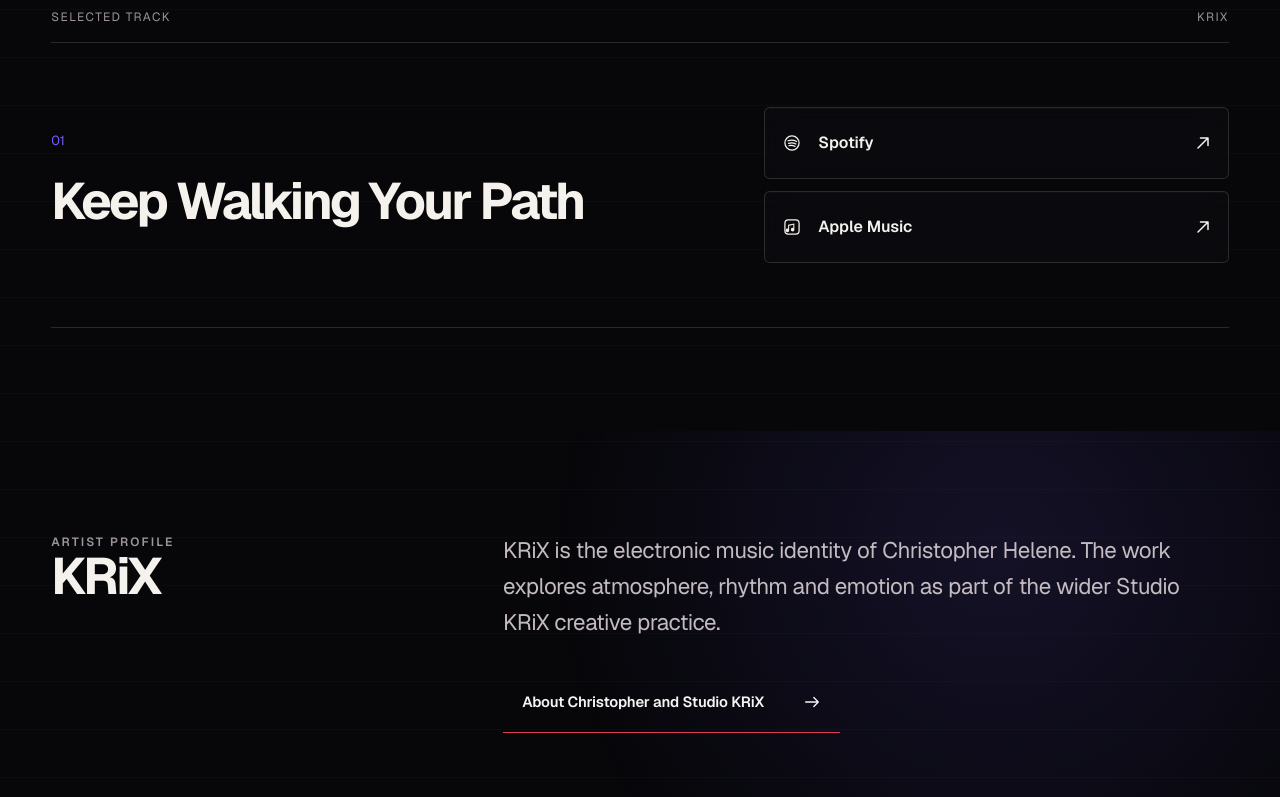
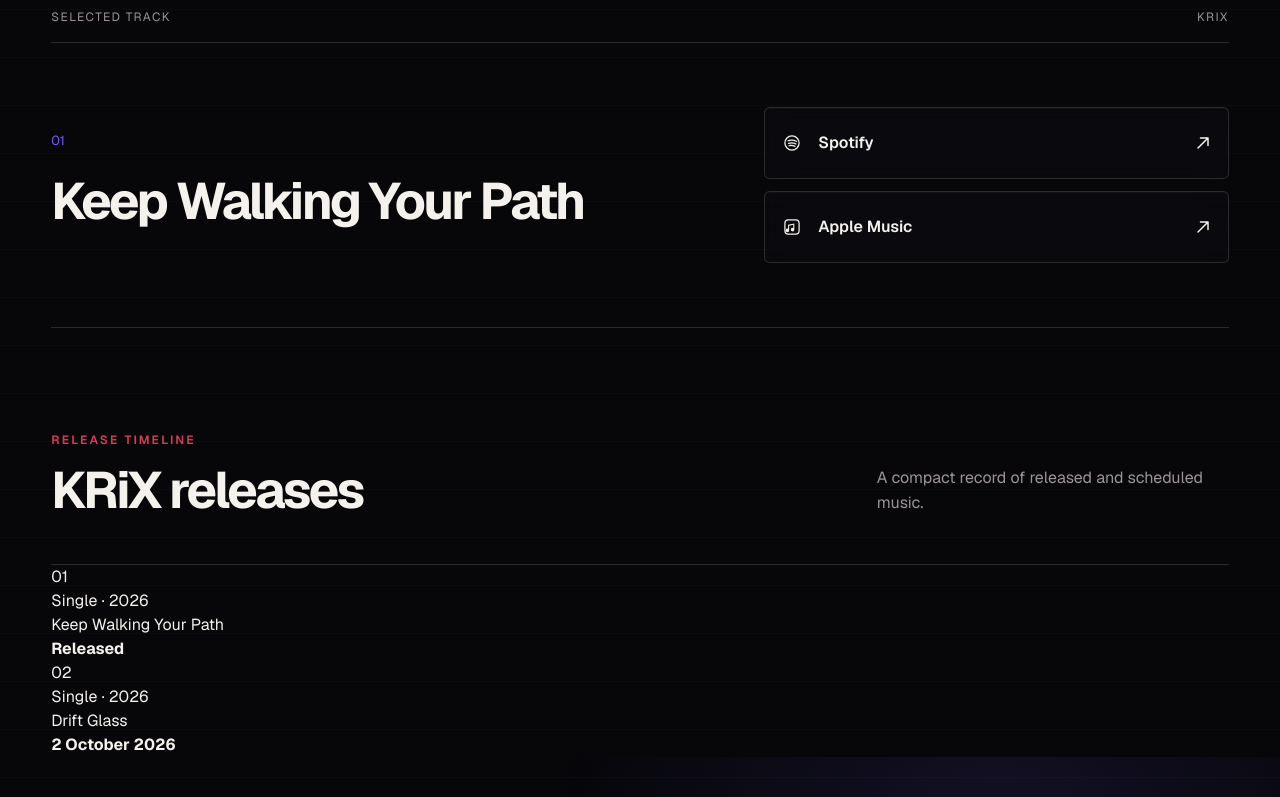
Before and after one commit to KRiX-17/Studio-KRiX-Website, a Next.js app: page /music in a window 1280 px wide. Shown: the part 2000-2797 px from the top of the page. Built offline with nearby package versions, Linux system fonts and the light colour scheme.

Commit message:
Make KRiX release state data driven

```diff
--- a/components/sections/music-section.tsx
+++ b/components/sections/music-section.tsx
@@ -8,6 +8,7 @@
   getLinksByCategory,
   getMusicServiceLinks,
 } from "@/data/links";
+import { driftGlassRelease, releaseTimeline } from "@/data/music";
 import { mondeSoniqEvents } from "@/data/monde-soniq";
 
 const musicServices = getMusicServiceLinks();
@@ -15,13 +16,18 @@
 const socialLinks = getLinksByCategory("social").filter(
   (item) => item.title === "Instagram" || item.title === "TikTok",
 );
-const driftGlassPreorderHref = "https://krix17.bandcamp.com";
+
 
 function ExternalLabel() {
   return <span className="sr-only">(opens in a new tab)</span>;
 }
 
 export function MusicSection() {
+  const driftGlassReleased =
+    Date.now() >= new Date(driftGlassRelease.releaseAt).getTime();
+  const spotify = musicServices.find((item) => item.title === "Spotify");
+  const appleMusic = musicServices.find((item) => item.title === "Apple Music");
+
   return (
     <>
       <section className="music-release">
@@ -31,21 +37,62 @@
               alt="Drift Glass by KRiX cover artwork"
               height={1800}
               sizes="(max-width: 960px) calc(100vw - 3rem), (max-width: 1400px) 40vw, 450px"
-              src="/images/music/drift-glass-cover.webp"
+              src={driftGlassRelease.artwork}
               width={1800}
             />
           </div>
           <div className="music-release__content">
-            <p className="section-label">Upcoming single</p>
-            <h2>Drift Glass</h2>
+            <p className="section-label">
+              {driftGlassReleased ? "Latest single" : "Upcoming single"}
+            </p>
+            <h2>{driftGlassRelease.title}</h2>
             <p>
-              Coming 2 October 2026 at 3:00 PM Sydney time. Pre-order now on
-              Bandcamp, with the full streaming release landing on release day.
+              {driftGlassReleased
+                ? `Released ${driftGlassRelease.dateLabel}. Open KRiX on your preferred platform or head to Bandcamp.`
+                : `Coming ${driftGlassRelease.dateLabel} at ${driftGlassRelease.timeLabel}. Pre-order now on Bandcamp, with the full streaming release landing on release day.`}
             </p>
             <div className="music-release__actions">
+              {driftGlassReleased ? (
+                <>
+                  {spotify ? (
                     <a
                       className="music-action music-action--primary"
-                href={driftGlassPreorderHref}
+                      href={spotify.href}
+                      rel="noopener noreferrer"
+                      target="_blank"
+                    >
+                      <span>Open KRiX on Spotify</span>
+                      <ArrowUpRightIcon />
+                      <ExternalLabel />
+                    </a>
+                  ) : null}
+                  {appleMusic ? (
+                    <a
+                      className="music-action"
+                      href={appleMusic.href}
+                      rel="noopener noreferrer"
+                      target="_blank"
+                    >
+                      <span>Open KRiX on Apple Music</span>
+                      <ArrowUpRightIcon />
+                      <ExternalLabel />
+                    </a>
+                  ) : null}
+                  <a
+                    className="music-action"
+                    href={driftGlassRelease.bandcampHref}
+                    rel="noopener noreferrer"
+                    target="_blank"
+                  >
+                    <span>Bandcamp</span>
+                    <ArrowUpRightIcon />
+                    <ExternalLabel />
+                  </a>
+                </>
+              ) : (
+                <a
+                  className="music-action music-action--primary"
+                  href={driftGlassRelease.bandcampHref}
                   rel="noopener noreferrer"
                   target="_blank"
                 >
@@ -53,6 +100,7 @@
                   <ArrowUpRightIcon />
                   <ExternalLabel />
                 </a>
+              )}
             </div>
           </div>
         </Reveal>
@@ -112,6 +160,30 @@
                 </a>
               ))}
             </div>
+          </div>
+        </Reveal>
+      </section>
+
+      <section className="music-discography" aria-labelledby="music-discography-title">
+        <Reveal className="site-container">
+          <div className="directory-heading">
+            <div>
+              <p className="section-label">Release timeline</p>
+              <h2 id="music-discography-title">KRiX releases</h2>
+            </div>
+            <p>A compact record of released and scheduled music.</p>
+          </div>
+          <div className="music-discography__list">
+            {releaseTimeline.map((release, index) => (
+              <article key={release.title}>
+                <span>{String(index + 1).padStart(2, "0")}</span>
+                <div>
+                  <p>{release.type} · {release.dateLabel}</p>
+                  <h3>{release.title}</h3>
+                </div>
+                <strong>{release.status}</strong>
+              </article>
+            ))}
           </div>
         </Reveal>
       </section>
```
Lines whose indentation alone changed are shown as unchanged.
